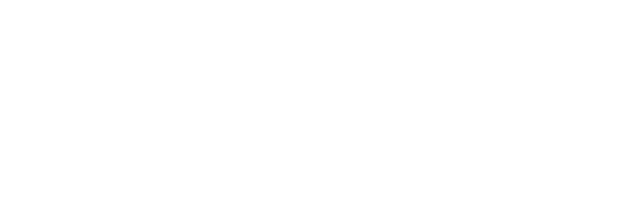
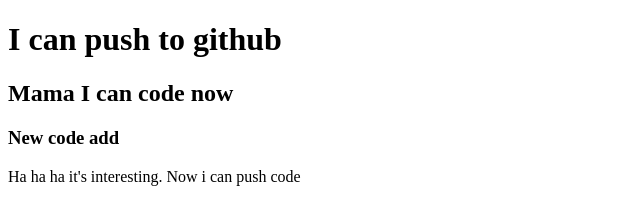
Before and after one commit to Mdashikuzzamann/my-first-repos, a plain HTML site: page index.html in a window 1280 px wide. Shown: the whole page, without its empty margins (0-640 px from the left). Drawn offline with Linux system fonts and the light colour scheme.

Commit message:
add para

```diff
--- a/index.html
+++ b/index.html
@@ -7,6 +7,9 @@
     <title>My first Github reposit init</title>
 </head>
 <body>
-
+    <h1>I can push to github</h1>
+    <h2>Mama I can code now</h2>
+    <h3>New code add</h3>
+    <P>Ha ha ha it's interesting. Now i can push code</P>
 </body>
 </html>
--- /dev/null
+++ b/style.css
@@ -0,0 +1,3 @@
+p{
+    color: red;
+}
```
